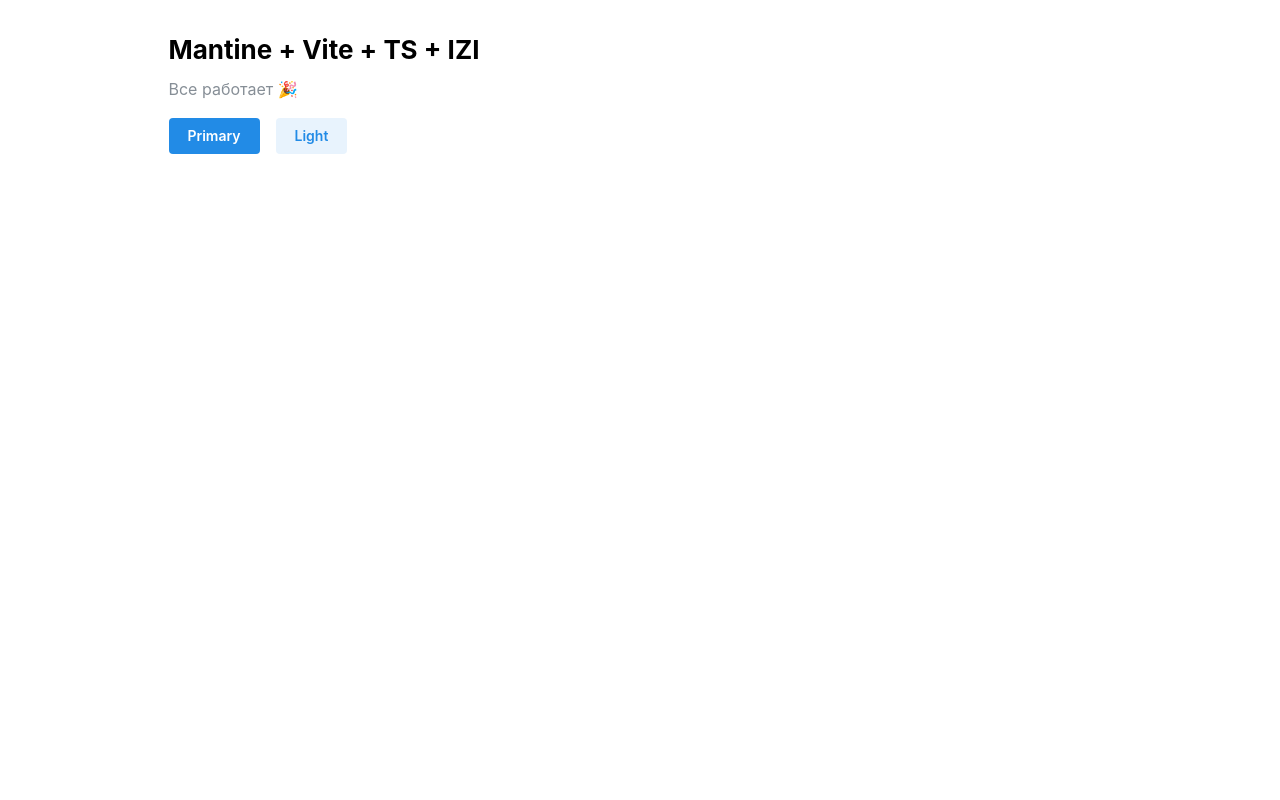
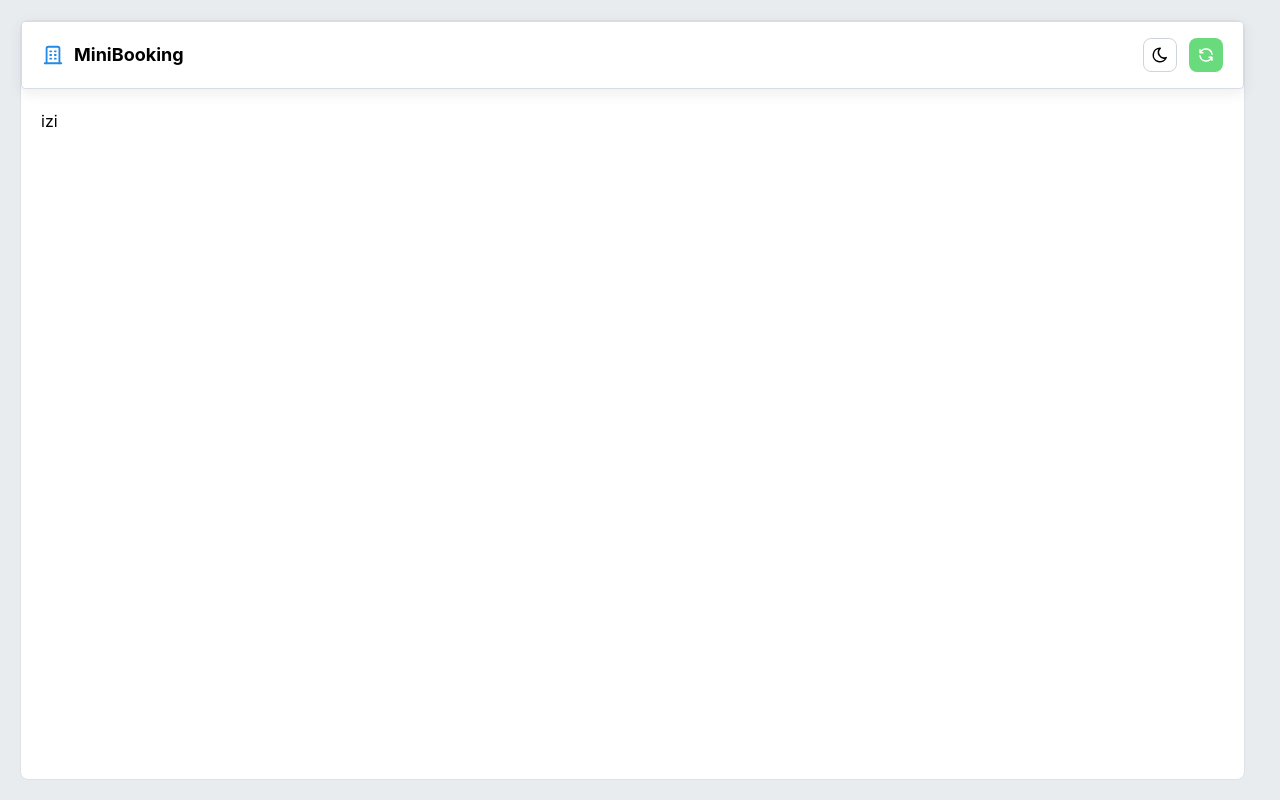
Before and after one commit to ivatra/mini_booking, a React (Vite) app in the folder apps/web/: page / in a window 1280 px wide. Built offline with nearby package versions, Linux system fonts and the light colour scheme.

Commit message:
feat (web): add header layout:  title, theme change, mock refresh subscription

```diff
--- a/apps/web/src/App.tsx
+++ b/apps/web/src/App.tsx
@@ -1,19 +1,7 @@
-import { Container, Title, Group, Button, Text } from "@mantine/core";
+import Layout from "./ui/Layout";
 
 function App() {
-  return (
-    <Container py="xl">
-      <Title order={2}>Mantine + Vite + TS + IZI</Title>
-      <Text c="dimmed" mt="xs">
-        Все работает 🎉
-      </Text>
-
-      <Group mt="md">
-        <Button>Primary</Button>
-        <Button variant="light">Light</Button>
-      </Group>
-    </Container>
-  );
+  return <Layout>izi</Layout>;
 }
 
 export default App;
--- a/apps/web/src/index.css
+++ b/apps/web/src/index.css
@@ -1,8 +1,4 @@
 :root {
-}
-
-html {
-  scrollbar-gutter: stable;
 }
 
 *,
--- /dev/null
+++ b/apps/web/src/types.ts
@@ -0,0 +1,6 @@
+import type { PolymorphicComponentProps, ActionIconProps } from "@mantine/core";
+
+export type TActionIconProps = PolymorphicComponentProps<
+  "button",
+  ActionIconProps
+>;
--- /dev/null
+++ b/apps/web/src/ui/Header.styles.ts
@@ -0,0 +1,14 @@
+import type { GroupProps, ActionIconProps } from "@mantine/core";
+
+export const headerGroupProps: GroupProps = {
+  display: "flex",
+  justify: "space-between",
+  p: "md",
+  px: "lg",
+};
+
+export const headerActionIconStaticProps: ActionIconProps = {
+  radius: "md",
+  size: "lg",
+  variant: "filled",
+};
--- /dev/null
+++ b/apps/web/src/ui/Header.tsx
@@ -0,0 +1,46 @@
+import { Group, Title, ActionIcon, Tooltip } from "@mantine/core";
+import { IconRefresh, IconBuilding } from "@tabler/icons-react";
+import { ThemeToggle } from "./ThemeToggle";
+import type { TActionIconProps } from "../types";
+import { headerActionIconStaticProps, headerGroupProps } from "./Header.styles";
+
+// позже заменишь на свой store
+const isSuccessConnection = true; // store.isSuccessConnection
+const refreshSubscription = () => {
+  // store.refreshSubscription()
+};
+
+const actionIconProps: TActionIconProps = {
+  ...headerActionIconStaticProps,
+  color: isSuccessConnection ? "green.4" : "red.4",
+  onClick: refreshSubscription,
+  "aria-label": isSuccessConnection
+    ? "Соединение активно. Нажмите чтобы обновить подписку на обновление"
+    : "Соединение неактивно. Нажмите чтобы обновить подписку на обновление",
+};
+
+const iconColor =
+  "light-dark(var(--mantine-color-blue-6), var(--mantine-color-blue-3))";
+
+const Header = () => {
+  return (
+    <Group {...headerGroupProps}>
+      <Group gap="xs">
+        <IconBuilding size={22} style={{ color: iconColor }} />
+        <Title order={4}>MiniBooking</Title>
+      </Group>
+      <Group gap="sm">
+        <ThemeToggle />
+        <Tooltip
+          withArrow
+          openDelay={150}
+          label="Нажмите чтобы обновить подписку на обновление">
+          <ActionIcon {...actionIconProps}>
+            <IconRefresh size={18} aria-hidden="true" />
+          </ActionIcon>
+        </Tooltip>
+      </Group>
+    </Group>
+  );
+};
+export default Header;
--- /dev/null
+++ b/apps/web/src/ui/Layout.styles.ts
@@ -0,0 +1,40 @@
+import type { BoxProps, PaperProps } from "@mantine/core";
+
+export const layoutWrapperProps: BoxProps = {
+  style: {
+    padding: "var(--mantine-spacing-lg)",
+    background:
+      "light-dark(var(--mantine-color-gray-2), var(--mantine-color-dark-8)",
+    scrollbarGutter: "stable",
+    height: "100dvh",
+    width: "100dvw",
+    overflow: "hidden",
+  },
+};
+
+export const layoutRootProps: PaperProps = {
+  radius: "md",
+  withBorder: true,
+  style: {
+    height: "calc(100dvh - var(--mantine-spacing-lg) * 2)",
+    display: "flex",
+    flexDirection: "column",
+    background: "light-dark(#ffffff, var(--mantine-color-dark-6))",
+  },
+};
+
+export const layoutHeaderProps: PaperProps = {
+  style: {
+    border: "1px solid light-dark(#d7dde8, #343a46)",
+    boxShadow:
+      "0 4px 14px light-dark(rgba(22, 30, 46, 0.08), rgba(0, 0, 0, 0.35))",
+  },
+};
+
+export const layoutMainProps: BoxProps = {
+  style: {
+    display: "flex",
+    flex: 1,
+    padding: "var(--mantine-spacing-lg)",
+  },
+};
--- /dev/null
+++ b/apps/web/src/ui/Layout.tsx
@@ -0,0 +1,27 @@
+import { Box, Paper } from "@mantine/core";
+import Header from "./Header";
+import {
+  layoutHeaderProps,
+  layoutMainProps,
+  layoutRootProps,
+  layoutWrapperProps,
+} from "./Layout.styles";
+
+interface LayoutProps {
+  children: React.ReactNode;
+}
+
+export default function Layout({ children }: LayoutProps) {
+  return (
+    <Box {...layoutWrapperProps}>
+      <Paper {...layoutRootProps}>
+        <Paper {...layoutHeaderProps} component="header">
+          <Header />
+        </Paper>
+        <Box {...layoutMainProps} component="main">
+          {children}
+        </Box>
+      </Paper>
+    </Box>
+  );
+}
--- /dev/null
+++ b/apps/web/src/ui/ThemeToggle.tsx
@@ -0,0 +1,26 @@
+import { ActionIcon, useMantineColorScheme } from "@mantine/core";
+import { IconSun, IconMoon } from "@tabler/icons-react";
+import type { TActionIconProps } from "../types";
+
+const iconProps: TActionIconProps = {
+  variant: "default",
+  radius: "md",
+  size: "lg",
+};
+
+export function ThemeToggle() {
+  const { colorScheme, setColorScheme } = useMantineColorScheme();
+
+  const isDark = colorScheme === "dark";
+
+  const switchTheme = () => setColorScheme(isDark ? "light" : "dark");
+
+  return (
+    <ActionIcon
+      {...iconProps}
+      onClick={switchTheme}
+      aria-label="Toggle color scheme">
+      {isDark ? <IconSun size={18} /> : <IconMoon size={18} />}
+    </ActionIcon>
+  );
+}
```
